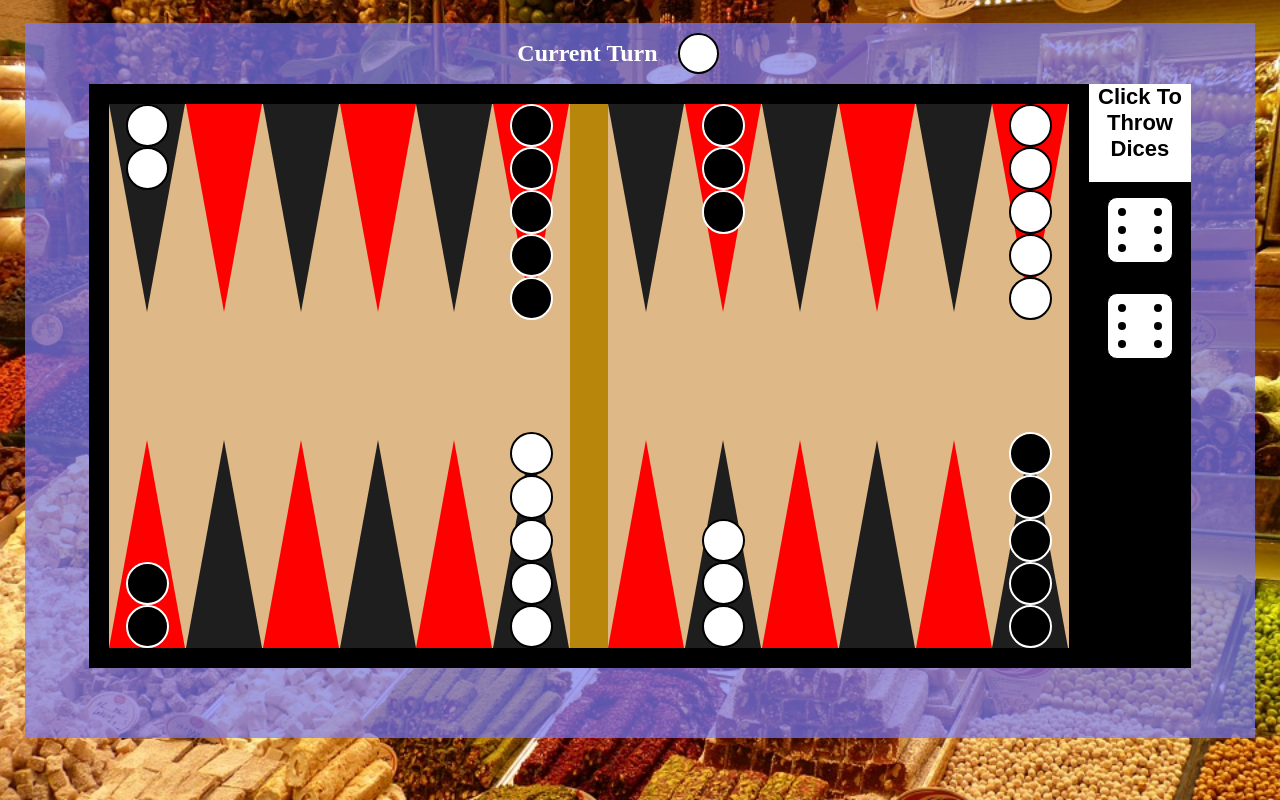
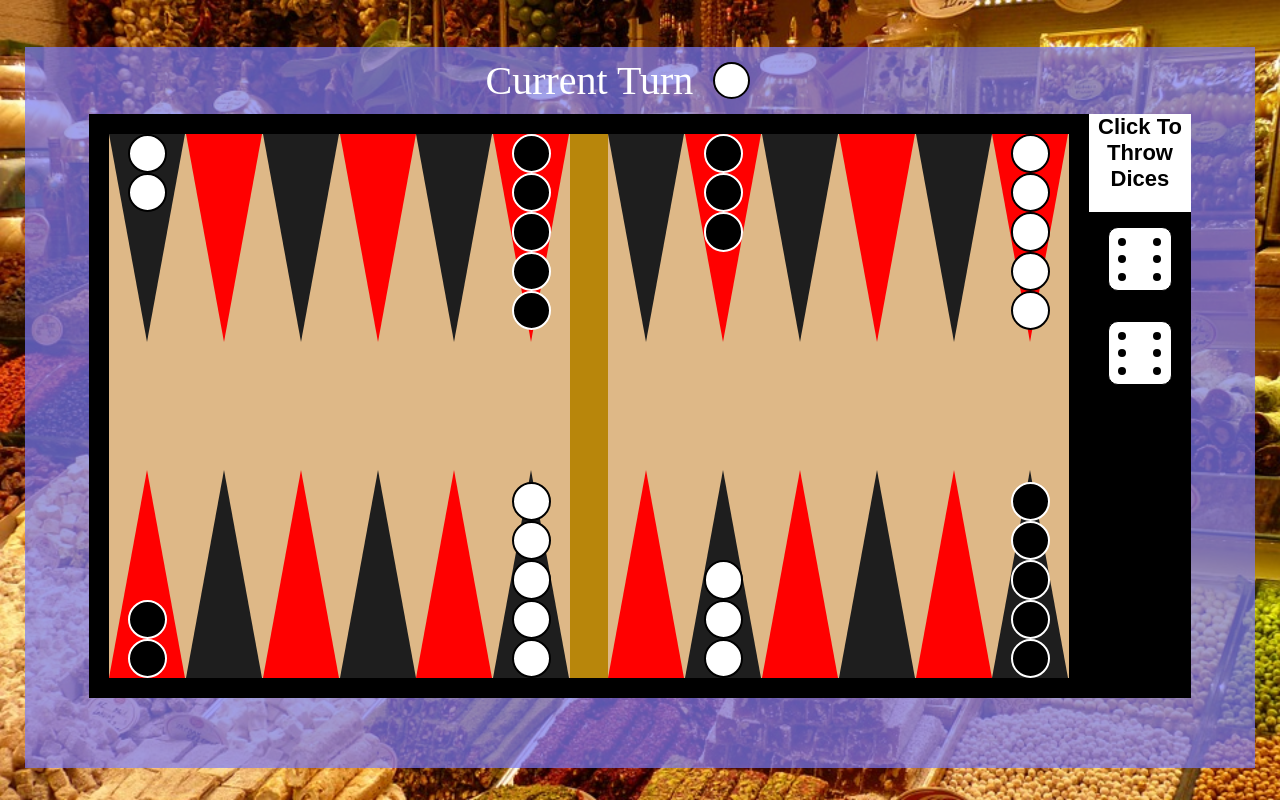
Before and after one commit to nmkleiner/backgammon-vue, a Vue app in the folder frontend/: page / in a window 1280 px wide. Built offline with nearby package versions, Linux system fonts and the light colour scheme.

Commit message:
fixed urls

```diff
--- a/frontend/package.json
+++ b/frontend/package.json
@@ -4,8 +4,7 @@
   "private": true,
   "scripts": {
     "serve": "vue-cli-service serve",
-    "build": "vue-cli-service build --dest ../backend/public",
-    "deploy": "node ./node_modules/vue-gh-pages/index.js"
+    "build": "vue-cli-service build --dest ../backend/public"
   },
   "homepage": "https://github.com/myusername/my-app",
   "dependencies": {
--- /dev/null
+++ b/frontend/src/assets/scss/_base.scss
@@ -0,0 +1,10 @@
+html {
+    font-size: 16px;
+}
+h1 {
+    font-size: 3rem;
+}
+
+h2 {
+    font-size: 2.5rem;
+}
--- /dev/null
+++ b/frontend/src/assets/scss/_reset.scss
@@ -0,0 +1,23 @@
+html, body, div, span, applet, object, iframe,
+h1, h2, h3, h4, h5, h6, p, blockquote, pre,
+a, abbr, acronym, address, big, cite, code,
+del, dfn, em, img, ins, kbd, q, s, samp,
+small, strike, strong, sub, sup, tt, var,
+b, u, i, center,
+dl, dt, dd, ol, ul, li,
+fieldset, form, label, legend,
+table, caption, tbody, tfoot, thead, tr, th, td,
+article, aside, canvas, details, embed,
+figure, figcaption, footer, header, hgroup,
+menu, nav, output, ruby, section, summary,
+time, mark, audio, video {
+	margin: 0;
+	padding: 0;
+	border: 0;
+	font-size: 100%;
+	font: inherit;
+	vertical-align: baseline;
+}
+* {
+	box-sizing: border-box;
+}
--- a/frontend/src/assets/scss/main.scss
+++ b/frontend/src/assets/scss/main.scss
@@ -1,9 +1,17 @@
+@import "./reset.scss";
+@import "./base.scss";
+
 @import '_helpers.scss';
 @import '_vars.scss';
 @import '_game-board.scss';
 
+
+html {
+    height: 100vh;
+}
 body{
-    background: url('../../../public/img/bg/backgammon.jpg');
+    background: url('/img/bg/backgammon.jpg');
     background-repeat: no-repeat;
-    background-size: 100%;
+    background-size: cover;
+    height: 100%;
 }
```
